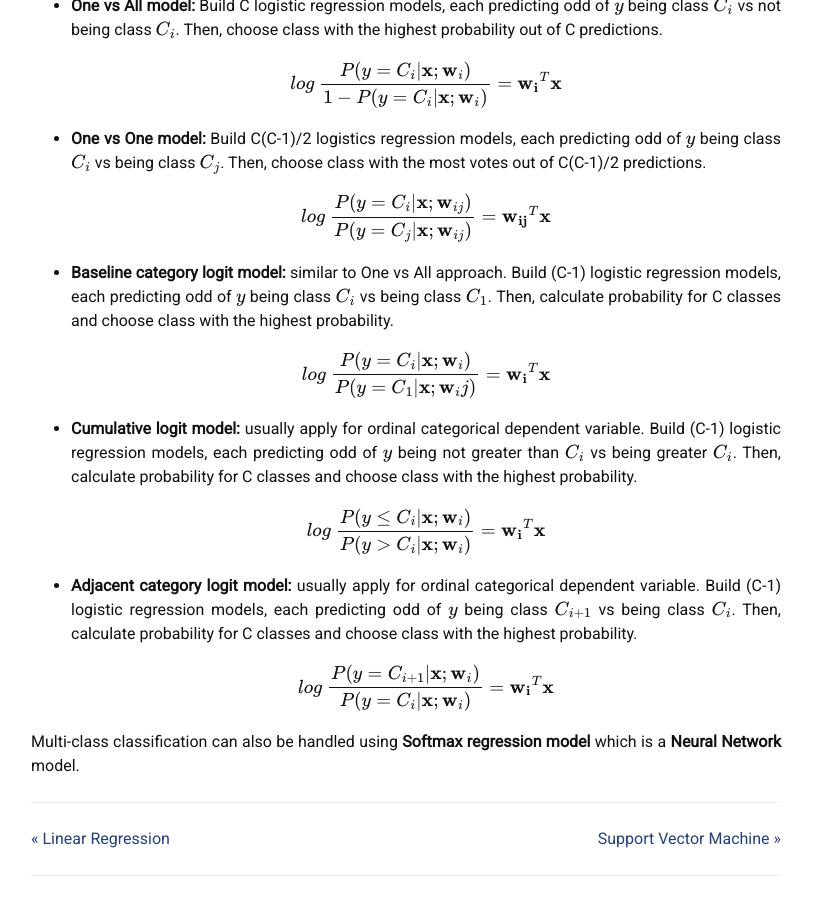
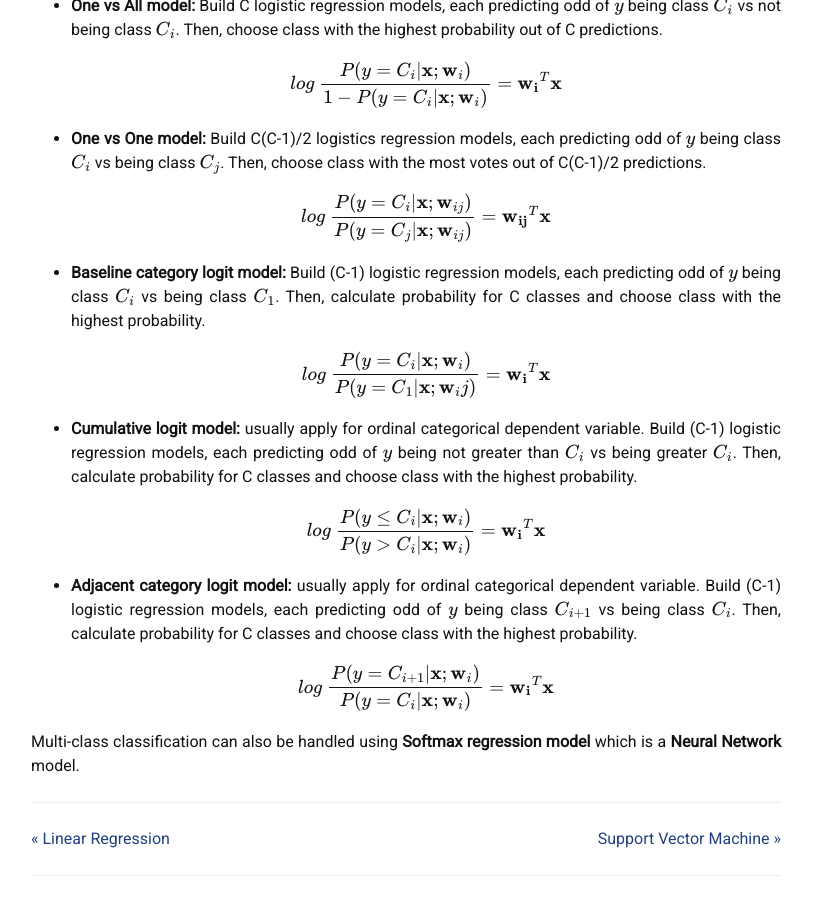
Before and after one commit to liambll/blog-archive, a Jekyll site: the page built from _posts/2017-06-30-logistics-regression.markdown, in a window 1280 px wide and 900 px high, scrolled down 1708 px. Shown: the whole window, without its empty margins (234-1047 px from the left). Built offline with Jekyll 4.4.1, drawn with Linux system fonts in a browser that asks for light colours; nearby versions of some CDN libraries; formulas are drawn with MathJax 3; comment, search, counter and statistics services are not loaded.

Commit message:
Update 2017-06-30-logistics-regression.markdown

```diff
--- a/_posts/2017-06-30-logistics-regression.markdown
+++ b/_posts/2017-06-30-logistics-regression.markdown
@@ -68,7 +68,7 @@ log~\frac{P(y = C\_i \| \mathbf{x}; \mathbf{w}\_i)}{1 - P(y = C\_i \| \mathbf{x}
 \\[
 log~\frac{P(y = C\_i \| \mathbf{x}; \mathbf{w}\_{ij})}{P(y = C\_j \| \mathbf{x}; \mathbf{w}\_{ij})} = \mathbf{w\_{ij}}^T\mathbf{x}
 \\]
-- __Baseline category logit model:__ similar to One vs All approach. Build (C-1) logistic regression models, each predicting odd of \\(y\\) being class \\(C\_i\\) vs being class \\(C\_1\\). Then, calculate probability for C classes and choose class with the highest probability.
+- __Baseline category logit model:__ Build (C-1) logistic regression models, each predicting odd of \\(y\\) being class \\(C\_i\\) vs being class \\(C\_1\\). Then, calculate probability for C classes and choose class with the highest probability.
 \\[
 log~\frac{P(y = C\_i \| \mathbf{x}; \mathbf{w}\_i)}{P(y = C\_1 \| \mathbf{x}; \mathbf{w}\_ij)} = \mathbf{w\_i}^T\mathbf{x}
 \\]
```
